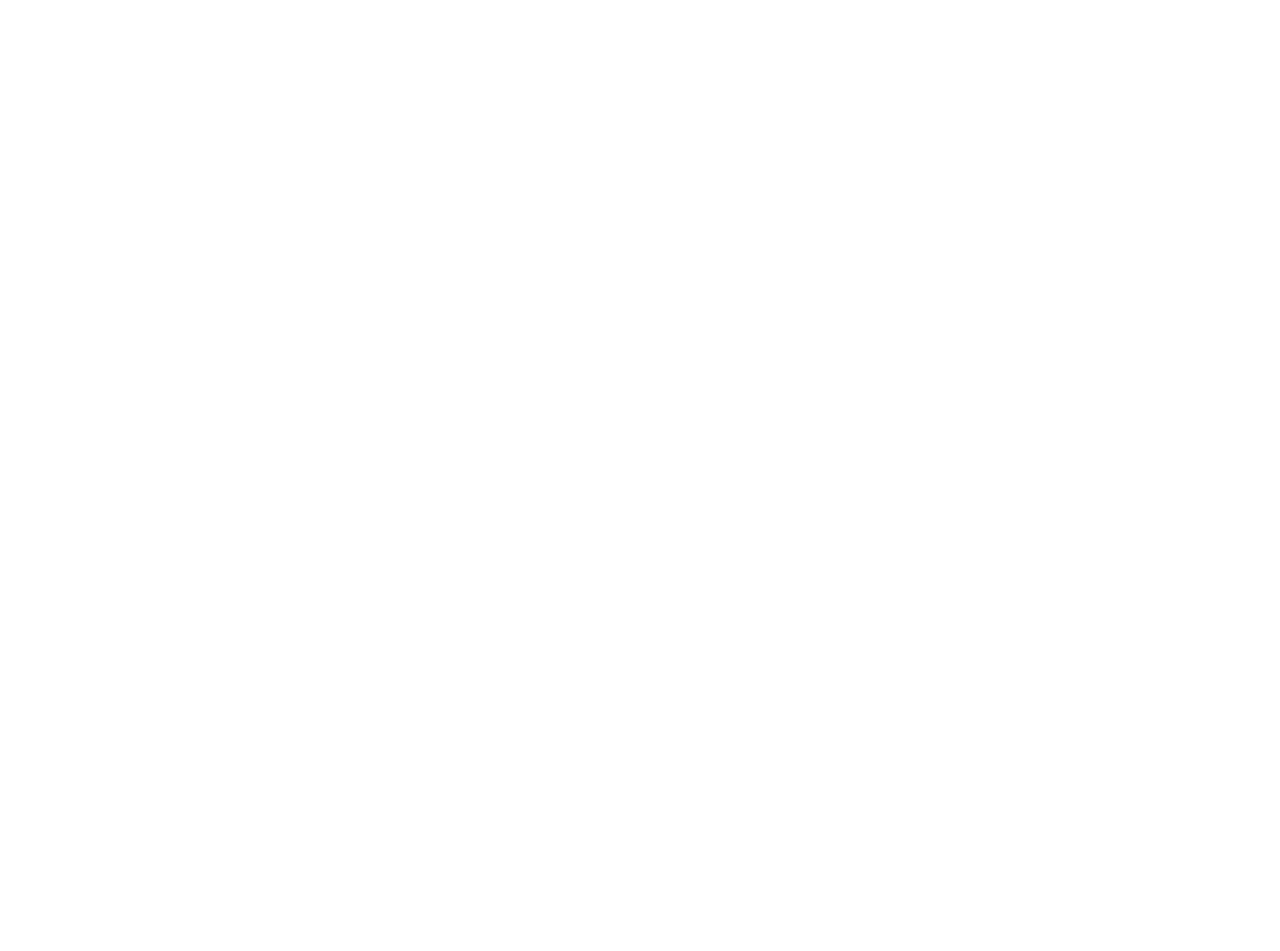
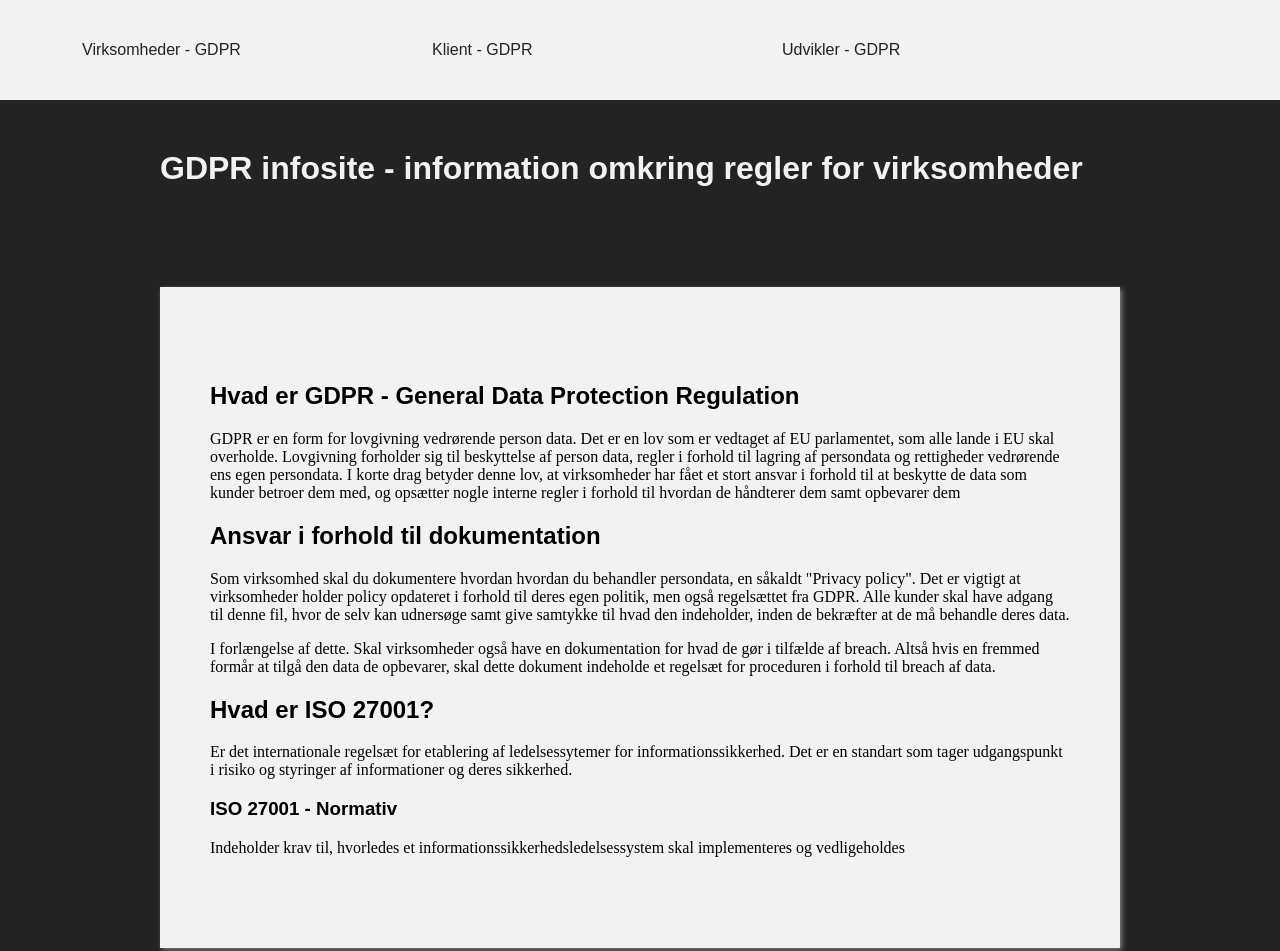
Before and after one commit to SimonLervad/sikkerhed-del-III, a plain HTML site: page index.html in a window 1280 px wide. Shown: the top 951 px of the page. Before the commit the page ends 800 px from the top, so only its background shows below. Drawn offline with Linux system fonts and the light colour scheme.

Commit message:
fremlæggelse til i morgen

```diff
--- a/index.html
+++ b/index.html
@@ -2,8 +2,44 @@
 <html>
 <head>
 	<title>GDPR - infosite</title>
+	<link rel="stylesheet" type="text/css" href="style.css">
 </head>
 <body>
-
+	<div id="header">
+		<a href="index.html">Virksomheder - GDPR</a>
+		<a href="client.html">Klient - GDPR</a>
+		<a href="udvikler.html">Udvikler - GDPR</a>
+	</div>
+	<h1>
+		GDPR infosite - information omkring regler for virksomheder
+	</h1>
+	<div id="paper">
+		<h2>
+			Hvad er GDPR - General Data Protection Regulation
+		</h2>
+		<p>
+			GDPR er en form for lovgivning vedrørende person data. Det er en lov som er vedtaget af EU parlamentet, som alle lande i EU skal overholde. Lovgivning forholder sig til beskyttelse af person data, regler i forhold til lagring af persondata og rettigheder vedrørende ens egen persondata. I korte drag betyder denne lov, at virksomheder har fået et stort ansvar i forhold til at beskytte de data som kunder betroer dem med, og opsætter nogle interne regler i forhold til hvordan de håndterer dem samt opbevarer dem
+		</p>
+		<h2>
+			Ansvar i forhold til dokumentation
+		</h2>
+		<p>
+			Som virksomhed skal du dokumentere hvordan hvordan du behandler persondata, en såkaldt "Privacy policy". Det er vigtigt at virksomheder holder policy opdateret i forhold til deres egen politik, men også regelsættet fra GDPR. Alle kunder skal have adgang til denne fil, hvor de selv kan udnersøge samt give samtykke til hvad den indeholder, inden de bekræfter at de må behandle deres data.
+		</p>
+		<p>
+			I forlængelse af dette. Skal virksomheder også have en dokumentation for hvad de gør i tilfælde af breach. Altså hvis en fremmed formår at tilgå den data de opbevarer, skal dette dokument indeholde et regelsæt for proceduren i forhold til breach af data.
+		</p>
+		<h2>
+			Hvad er ISO 27001?
+		</h2>
+		<p>
+			Er det internationale regelsæt for etablering af ledelsessytemer for informationssikkerhed. Det er en standart som tager udgangspunkt i risiko og styringer af informationer og deres sikkerhed.
+		</p>
+		<h3>
+			ISO 27001 - Normativ
+		</h3>
+		<p>
+			Indeholder krav til, hvorledes et informationssikkerhedsledelsessystem skal implementeres og vedligeholdes
+		</p>
 </body>
 </html>
--- /dev/null
+++ b/style.css
@@ -0,0 +1,53 @@
+* {
+	box-sizing: border-box;
+	font-family:arial;
+}
+
+body {
+	background-color: #232323;
+	padding:0;
+	margin:0;
+}
+
+#header {
+	display:block;
+	background-color:#f2f2f2;
+	padding:25px 50px;
+	display:flex;
+}
+
+#header a {
+	display:block;
+	width:350px;
+	padding:16px 32px;
+	font-size:16px;
+	color:#232323;
+	text-decoration: none;
+}
+
+#header a:hover {
+	color:orange;
+}
+
+#paper {
+	display:block;
+	width:75%;
+	height:auto;
+	padding:75px 50px;
+	margin:50px auto;
+	background-color:#f2f2f2;
+	box-shadow: 2px 2px 5px grey;
+}
+
+h1 {
+	display:block;
+	width:75%;
+	margin:0 auto;
+	padding:50px 0px;
+	color:#f2f2f2;
+}
+
+p {
+	font-family:times new roman;
+	font-size:16px;
+}
```
Also changed, not shown: client.html (added, +33 -0 lines), udvikler.html (added, +33 -0 lines), klient.PNG (added), udvikler.PNG (added).
